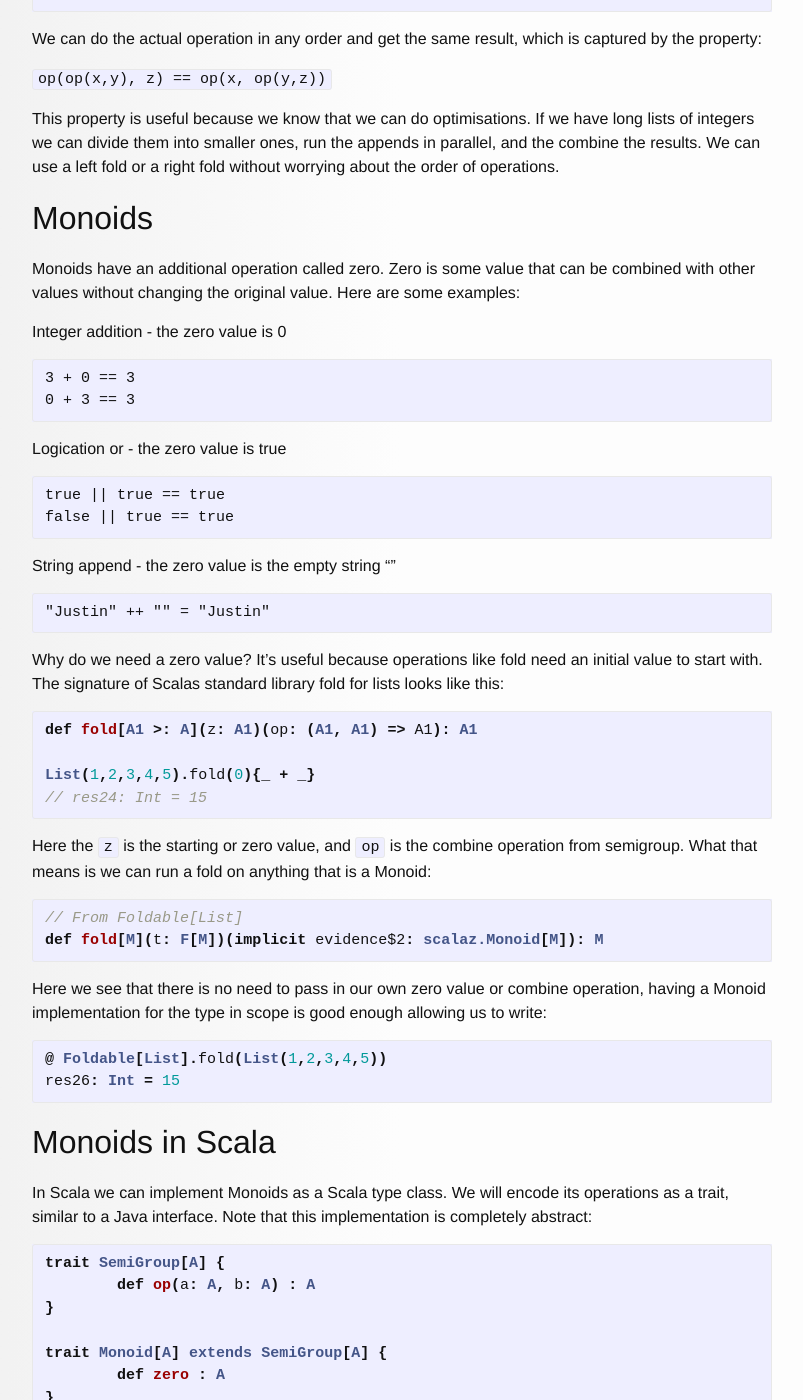
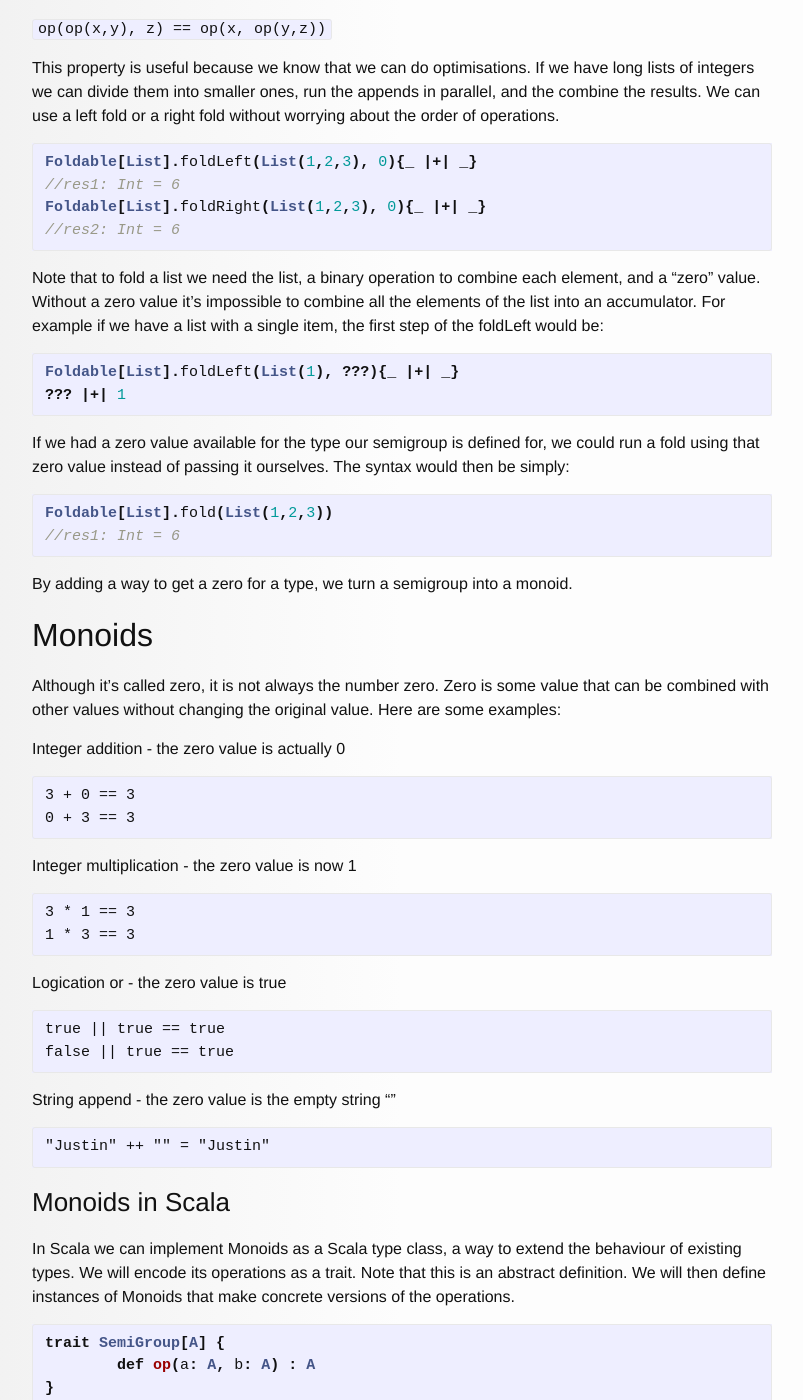
Before and after one commit to justinhj/justinhj.github.io, a Jekyll site: the page built from _posts/2019-06-09-monoids-for-production.md, in a window 1280 px wide and 1400 px high, scrolled down 2412 px. Shown: the whole window, without its empty margins (238-1041 px from the left). Built offline with Jekyll 4.4.1, drawn with Linux system fonts in a browser that asks for light colours; comment, search, counter and statistics services are not loaded; some of the changed text lies outside the part shown.

Commit message:
much more work

````diff
--- a/_posts/2019-06-09-monoids-for-production.md
+++ b/_posts/2019-06-09-monoids-for-production.md
@@ -12,20 +12,22 @@
 - cats
 ---
 
-This post introduces Monoids, first at an abstract level and then as implemented in Scala and the Scalaz or Cats pure functional programming libraries. Next I'll show how I used Monoids in a game server backend to handle the players "ProductionItems" (things that produce things over time like a farm that produces food or a drill that produces oil). Finally, I'll show how to easily use automated tests that ensure your own instances of Monoids are 'lawful'.
+This post introduces Monoids, first at an abstract level and then as implemented in Scala and the Scalaz or Cats pure functional programming libraries. Next, I'll show how I used Monoids in production code, on a video game backend, to simplify the code that handles player items that are produced over time.
 
 ![ProductionItems](/../images/madlands_production.jpg)
 
-_Example source code_
+_The code for this post can be found here:_
 - [https://github.com/justinhj/monoid-demo](https://github.com/justinhj/monoid-demo)
 
-## Why category theory?
+### Category Theory and Scala
 
-New words, especially from mathematics, can put people off learning about things. Often though, the pay off is that we can use terms that have a precise meaning, and implement them in such a way that we can provide the same guarantees and expressive power that they have in the mathematical world to our own progams. This lets us communicate better with our compilers and other programmers, what our intentions are.
+If you've already read a few Monoid tutorials, you may want to skip to [Monoids in Production](#production).
 
-To read more on pure functional programming in Scala I recommend three books: Functional Programming in Scala [^1] FP for Mortals [^2] and Advanced Scala [^3].
+Lifting abstract algebraic structures like Semigroup and Monoid from mathematics can make simple concepts sound complicated. While it would be tempting to come up with new words that sound more familiar, it pays for us to adopt these terms because they let us talk precisely about the things in terms of their operations and laws. It is useful for us to have a shared vocabulary with which we can communicate to other programmers and our compilers, what our types can, and cannot, do.
 
-## Semigroups
+To read more on pure functional programming in Scala I recommend Functional Programming in Scala [^1]. A newer book that focuses on Scalaz and building a web application is also really good: Functional Programming for Mortals [^2] Finally, for getting started with Cats there is Advanced Scala [^3].
+
+### Semigroups
 
 A semigroup is an algebra that has a binary associative operation; a function that takes two values of the same type and combines them into a single value.
 
@@ -85,14 +87,43 @@
 
 This property is useful because we know that we can do optimisations. If we have long lists of integers we can divide them into smaller ones, run the appends in parallel, and the combine the results. We can use a left fold or a right fold without worrying about the order of operations.
 
+```scala
+Foldable[List].foldLeft(List(1,2,3), 0){_ |+| _}
+//res1: Int = 6
+Foldable[List].foldRight(List(1,2,3), 0){_ |+| _}
+//res2: Int = 6
+```
+
+Note that to fold a list we need the list, a binary operation to combine each element, and a "zero" value. Without a zero value it's impossible to combine all the elements of the list into an accumulator. For example if we have a list with a single item, the first step of the foldLeft would be:
+
+```scala
+Foldable[List].foldLeft(List(1), ???){_ |+| _}
+??? |+| 1
+```
+
+If we had a zero value available for the type our semigroup is defined for, we could run a fold using that zero value instead of passing it ourselves. The syntax would then be simply:
+
+```scala
+Foldable[List].fold(List(1,2,3))
+//res1: Int = 6
+```
+
+By adding a way to get a zero for a type, we turn a semigroup into a monoid.
+
 ## Monoids
 
-Monoids have an additional operation called zero. Zero is some value that can be combined with other values without changing the original value. Here are some examples:
+Although it's called zero, it is not always the number zero. Zero is some value that can be combined with other values without changing the original value. Here are some examples:
 
-Integer addition - the zero value is 0
+Integer addition - the zero value is actually 0
 ```
 3 + 0 == 3
 0 + 3 == 3
+```
+
+Integer multiplication - the zero value is now 1
+```
+3 * 1 == 3
+1 * 3 == 3
 ```
 
 Logication or - the zero value is true
@@ -106,32 +137,9 @@
 "Justin" ++ "" = "Justin"
 ```
 
-Why do we need a zero value? It's useful because operations like fold need an initial value to start with. The signature of Scalas standard library fold for lists looks like this:
+### Monoids in Scala
 
-```scala
-def fold[A1 >: A](z: A1)(op: (A1, A1) => A1): A1
-
-List(1,2,3,4,5).fold(0){_ + _}
-// res24: Int = 15
-```
-
-Here the `z` is the starting or zero value, and `op` is the combine operation from semigroup. What that means is we can run a fold on anything that is a Monoid:
-
-```scala
-// From Foldable[List]
-def fold[M](t: F[M])(implicit evidence$2: scalaz.Monoid[M]): M
-```
-
-Here we see that there is no need to pass in our own zero value or combine operation, having a Monoid implementation for the type in scope is good enough allowing us to write:
-
-```scala
-@ Foldable[List].fold(List(1,2,3,4,5))
-res26: Int = 15
-```
-
-## Monoids in Scala
-
-In Scala we can implement Monoids as a Scala type class. We will encode its operations as a trait, similar to a Java interface. Note that this implementation is completely abstract:
+In Scala we can implement Monoids as a Scala type class, a way to extend the behaviour of existing types. We will encode its operations as a trait. Note that this is an abstract definition. We will then define instances of Monoids that make concrete versions of the operations.
 
 ```scala
 trait SemiGroup[A] {
@@ -141,7 +149,11 @@
 trait Monoid[A] extends SemiGroup[A] {
 	def zero : A
 }
+```
 
+And a sample instance implementation:
+
+```scala
 val intMultiply = new Monoid[Int] {
     def zero = 1
 	def op(a: Int, b: Int) : Int = (a * b)
@@ -154,7 +166,7 @@
 //res2: Int = 10
 ```
 
-Whilst nothing stops us from creating our own, we'll use the Scalaz and Cats Monoid implementations instead. This gives us premade instances for many common types, syntactic sugar to make working with Monoids more concise, a bunch of useful functions that we can use with monoids like fold and even automated tests that verify our own instances obey the laws.
+In our production code, we'll use the Scalaz and Cats Monoid implementations instead of rolling our own. This gives us premade instances for many common types, syntactic sugar to make working with Monoids more concise, a bunch of useful combinators that we can use like fold and even automated law tests that verify our own instances obey the laws.
 
 Let's have a look at Scalaz for example:
 
@@ -196,7 +208,8 @@
 // res1: 5
 ```
 
-## Monoids in Production
+<a name="production"></a>
+### Monoids in Production
 
 You already know how to append strings and add numbers, why bother with all this fancy abstraction? Well, first of all we saw above how having a Monoid implementation enables us to use a wider range of combinators like folds and traversals; our intentions are made clearer with less code. When it comes to our application business objects, that may have more complicated append methods and be nested in multiple data structures, we can see that the expressive power of Monoids is a great advantage over an imperative solution. Let's take a look at a real example.
 
@@ -240,9 +253,11 @@
 //  Map(1 -> "Hello World")
 ```
 
-### The End
+### Summary
 
-Thank you for reading this post, please let me know via the links at the top if you have any questions or comments!
+This has been a small sample of how Monoids can help simplify your code, and make easier to compose. Thank you for reading this post, please let me know via the links at the top if you have any questions or comments!
+
+### Footnotes
 
 [^1]: [Functional Programming in Scala](https://www.manning.com/books/functional-programming-in-scala) (the Red Book) by Runar Bjarnsen and Paul Chiusano covers functional programming from first principles as you build your own implementations of immutable lists and options, before showing how to develop useful libraries in a pure functional style. Examples include a json parser and concurrency library. Next we are guided through all of the most common type classes like Functor, Monad, Applicative... what are their laws, what operations can be implemented. Finally we are shown how to control side effects using the IO Monad and the book ends with a sophisticated streaming IO implementation. Manning Publications now have a "livebook" version of the book where you can complete the (essential) exercises directly on the web page as you read.
 [^2]: [Functional Programming for Mortals](https://leanpub.com/fpmortals) by Sam Haliday is a practical and principiled guide to building systems with Scala using Scalaz. A real world example application is developed throughout the book, which also functions as a manual to Scalaz, demonstrating each type class in some realistic scenario. It will also appeal to Star Wars fans as Sam helpfully tells us what symbols like `|+|`, `<+>` and `@@` represent both in Scalaz and in the Star Wars universe. Whilst aimed at mortals it will require some experience in Scala to hit the ground running.
````
Also changed, not shown: other parts of _posts/2019-06-09-monoids-for-production.md (+1 -1 lines), images/madlands_production.jpg.
